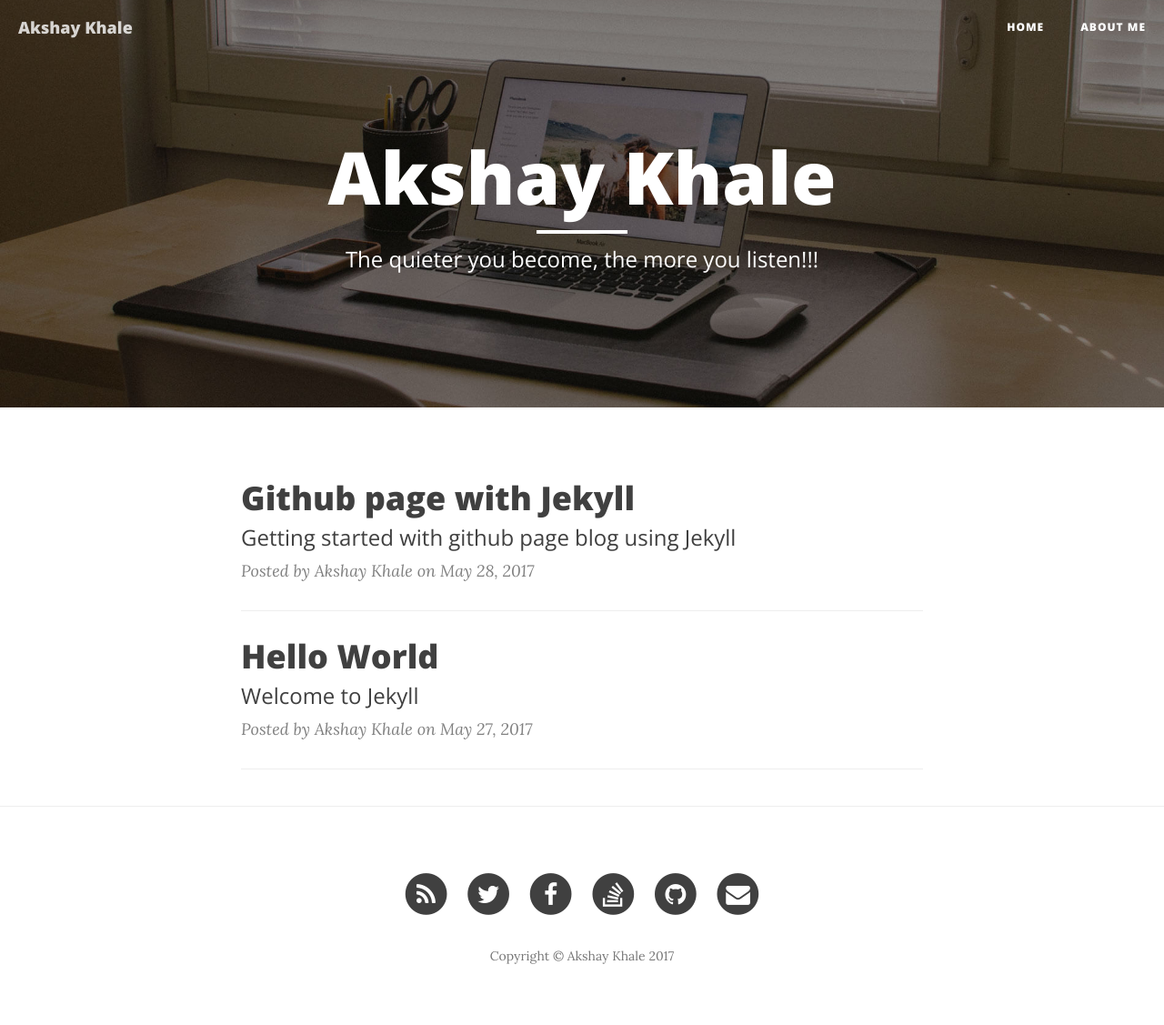
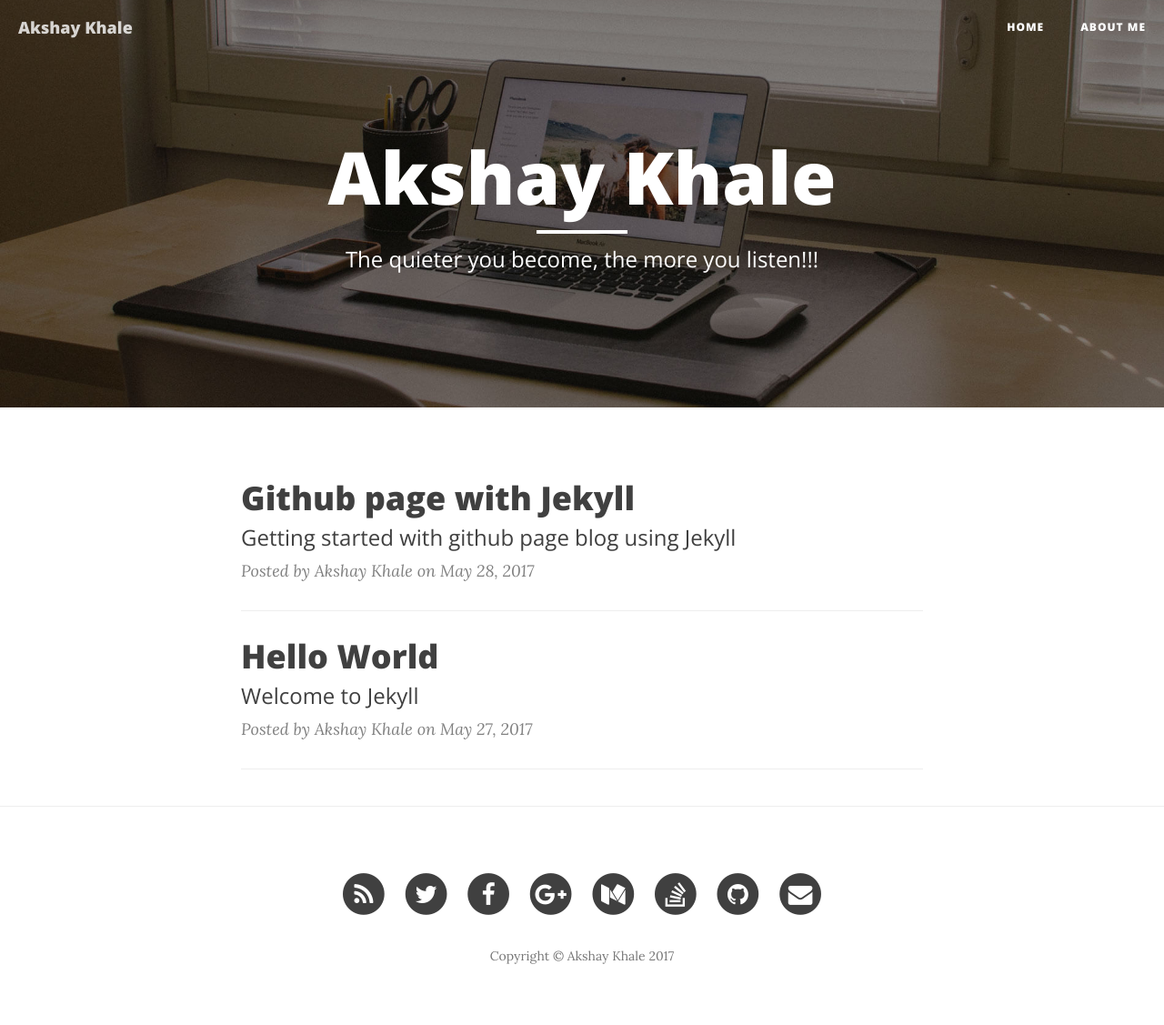
Before and after one commit to akshaykhale1992/akshaykhale1992.github.io, a Jekyll site: the page built from index.html, in a window 1280 px wide. Shown: the whole page at 91% size. Built offline with Jekyll 4.4.1, drawn with Linux system fonts in a browser that asks for light colours; nearby versions of some CDN libraries; the list of posts is cut into pages by our own code.

Commit message:
Added medium and google plus link

```diff
--- a/_config.yml
+++ b/_config.yml
@@ -9,6 +9,8 @@
 twitter_username: TheAkshayKhale
 github_username:  akshaykhale1992
 facebook_username: AkshayAKhale
+google_plus_username: akshaykhale
+medium_username: TheAkshayKhale
 email_username:  khaleakshay@gmail.com
 stackoverflow_username: users/2541634/akshay-khale
 google_tracking_id: UA-51111687-3
--- a/_includes/footer.html
+++ b/_includes/footer.html
@@ -28,6 +28,26 @@
                             <span class="fa-stack fa-lg">
                                 <i class="fa fa-circle fa-stack-2x"></i>
                                 <i class="fa fa-facebook fa-stack-1x fa-inverse"></i>
+                            </span>
+                        </a>
+                    </li>
+                    {% endif %}
+                    {% if site.google_plus_username %}
+                    <li>
+                        <a target="_blank" href="https://plus.google.com/+{{ site.google_plus_username }}">
+                            <span class="fa-stack fa-lg">
+                                <i class="fa fa-circle fa-stack-2x"></i>
+                                <i class="fa fa-google-plus fa-stack-1x fa-inverse"></i>
+                            </span>
+                        </a>
+                    </li>
+                    {% endif %}
+                    {% if site.medium_username %}
+                    <li>
+                        <a target="_blank" href="https://medium.com/@{{ site.medium_username }}">
+                            <span class="fa-stack fa-lg">
+                                <i class="fa fa-circle fa-stack-2x"></i>
+                                <i class="fa fa-medium fa-stack-1x fa-inverse"></i>
                             </span>
                         </a>
                     </li>
```
